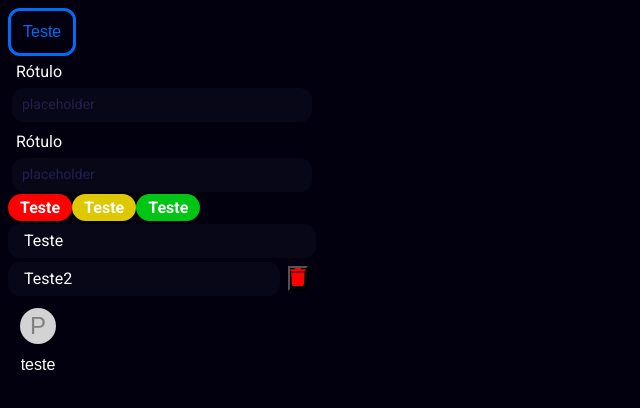
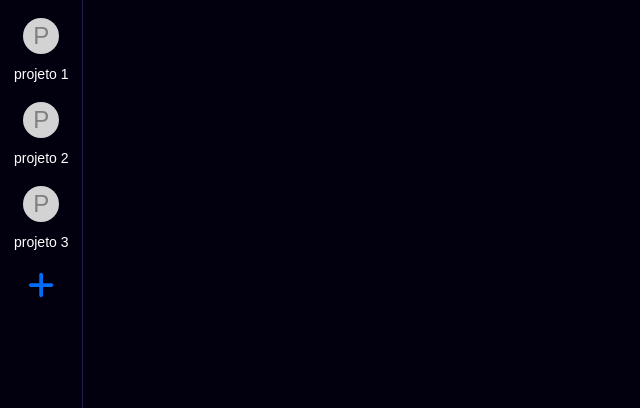
Before and after one commit to RodrigoDGoulart/scrum-manager-frontend, a React (Vite) app: page / in a window 1280 px wide. Shown: the top 408 px of the page, without its empty margins (0-640 px from the left). Built offline with nearby package versions, Linux system fonts and the light colour scheme.

Commit message:
Menu Lateral

```diff
--- a/package.json
+++ b/package.json
@@ -11,6 +11,7 @@
   "dependencies": {
     "@fortawesome/fontawesome-svg-core": "^6.2.1",
     "@fortawesome/free-brands-svg-icons": "^6.2.1",
+    "@fortawesome/free-regular-svg-icons": "^6.2.1",
     "@fortawesome/free-solid-svg-icons": "^6.2.1",
     "@fortawesome/react-fontawesome": "^0.2.0",
     "@types/react-input-mask": "^3.0.2",
--- a/src/App.tsx
+++ b/src/App.tsx
@@ -3,29 +3,13 @@ import { Btn, MenuBtn } from "./components/Btn/btn";
 import styles from './App.module.scss';
 import { Prioridade } from "./components/Prioridade/prioridade";
 import { Item, ItemComBtn } from "./components/Item/item";
-
+import Menu from "./components/Menu/menu";
 
 export default function App() {
 
   return (
     <div>
-      <Btn>Teste</Btn>
-
-      <Campo className={styles.inserir} placeholder='placeholder' type="date" mask="99/99/9999" handleValor={(data: Date) => {
-        console.log(`data: ${data}`)
-      }}>
-        Rótulo
-      </Campo>
-      <Campo className={styles.inserir} placeholder='placeholder'>Rótulo</Campo>
-
-      <Prioridade nivel="high">Teste</Prioridade>
-      <Prioridade nivel="med">Teste</Prioridade>
-      <Prioridade nivel="low">Teste</Prioridade>
-
-      <Item className={styles.inserir}>Teste</Item>
-      <ItemComBtn className={styles.inserir} onClick={() => console.log('foi')}>Teste2</ItemComBtn>
-
-      <MenuBtn comBorda={false}>teste</MenuBtn>
+      <Menu />
     </div>
   )
 }
--- a/src/components/Btn/Btn.module.scss
+++ b/src/components/Btn/Btn.module.scss
@@ -6,6 +6,7 @@
     font-size: 16px;
     border-radius: 12px;
     padding: 12px;
+    transition: all 0.3s;
 }
 
 .btn:hover {
@@ -33,6 +34,7 @@
     justify-content: center;
     flex-direction: column;
     color: white;
+    font-size: 14px;
     outline: none;
     border: none;
     padding: 8px;
--- /dev/null
+++ b/src/components/Menu/Menu.module.scss
@@ -0,0 +1,18 @@
+@import "../../styles/colors";
+
+.container {
+    border-right: 1px solid $dark-blue-500;
+    width: fit-content;
+    height: 100vh;
+}
+
+.projetos {
+    display: flex;
+    flex-direction: column;
+    padding: 6px;
+    padding-bottom: 0;
+}
+
+.addIcon {
+    font-size: 30px;
+}
--- /dev/null
+++ b/src/components/Menu/menu.tsx
@@ -0,0 +1,28 @@
+import styles from './Menu.module.scss';
+import { Btn, MenuBtn } from "../Btn/btn"
+import { FontAwesomeIcon } from '@fortawesome/react-fontawesome';
+import { faPlus } from '@fortawesome/free-solid-svg-icons'
+import { useState } from 'react';
+
+export default function Menu () {
+    const projetos = ['projeto 1', 'projeto 2', 'projeto 3 '];
+
+    const [projSelecionado, setProjSelecionado] = useState('');
+
+    return(
+        <div className={styles.container}>
+            <div className={styles.projetos}>
+                {projetos.map(projeto => (
+                    <MenuBtn
+                    comBorda={projSelecionado === projeto}
+                    onClick={() => setProjSelecionado(projeto)}>
+                        {projeto}
+                    </MenuBtn>
+                ))}
+                <Btn comBorda={false}>
+                    <FontAwesomeIcon className={styles.addIcon} icon={faPlus}/>
+                </Btn>
+            </div>
+        </div>
+    )
+}
--- a/src/index.css
+++ b/src/index.css
@@ -15,3 +15,8 @@
   -moz-osx-font-smoothing: grayscale;
   -webkit-text-size-adjust: 100%;
 }
+
+body {
+  margin: 0;
+  padding: 0px;
+}
```
Also changed, not shown: src/assets/mensagem.png (added), 1 other file (tests, documents, lock files or other folders).
